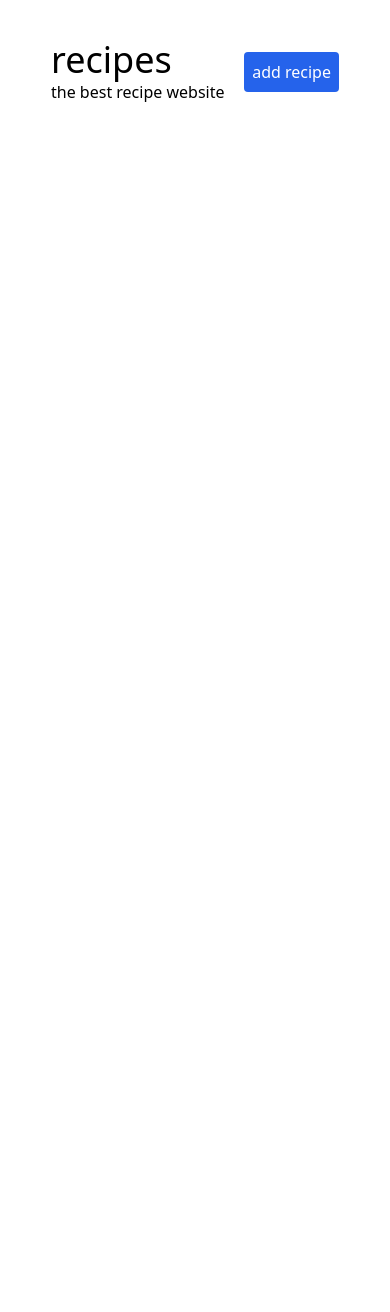
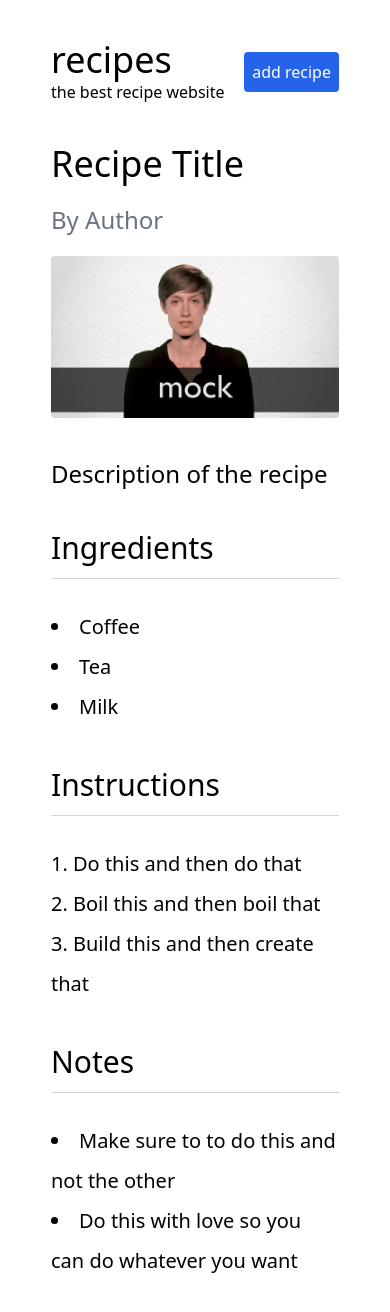
Before and after one commit to sebasmoles/recipes-web-app, a Vue app: page /recipe in a window 390 px wide. Shown: the top 1312 px of the page. Before the commit the page ends 844 px from the top, so only its background shows below. Built offline with nearby package versions, Linux system fonts and the light colour scheme.

Commit message:
add recipe view but no responsive

```diff
--- a/src/components/Recipe.vue
+++ b/src/components/Recipe.vue
@@ -0,0 +1,42 @@
+<template>
+    <div class="mt-10">
+        <div class="mb-10">
+            <h1 class="text-4xl mb-5 font-medium">Recipe Title</h1>
+            <h2 class="text-2xl mb-5 text-gray-500">By Author</h2>
+            <img class="mb-10 max-w-full rounded" src="../assets/test-image.jpeg" alt="Recipe Image">
+            <p class="text-2xl">Description of the recipe</p>
+        </div>
+
+        <div class="mb-10">
+            <h3 class="text-3xl mb-7 font-medium border-b border-gray-300 pb-3">Ingredients</h3>
+            <ul class="text-xl list-disc list-inside leading-loose">
+                <li>Coffee</li>
+                <li>Tea</li>
+                <li>Milk</li>
+            </ul>
+        </div>
+
+        <div class="mb-10">
+            <h3 class="text-3xl mb-7 font-medium border-b border-gray-300 pb-3">Instructions</h3>
+            <ol class="text-xl list-decimal list-inside leading-loose">
+                <li>Do this and then do that</li>
+                <li>Boil this and then boil that</li>
+                <li>Build this and then create that</li>
+            </ol>
+        </div>
+
+        <div class="mb-10">
+             <h3 class="text-3xl mb-7 font-medium border-b border-gray-300 pb-3">Notes</h3>
+             <ul class="text-xl list-disc list-inside leading-loose">
+                <li>Make sure to to do this and not the other</li>
+                <li>Do this with love so you can do whatever you want</li>
+            </ul>
+        </div>
+    </div>
+</template>
+
+<script>
+    export default {
+        name: 'Recipe'
+    }
+</script>
--- /dev/null
+++ b/src/components/RecipeForm.vue
@@ -0,0 +1,11 @@
+<template>
+    <div class="mt-20">
+        Hi from Recipe form
+    </div>
+</template>
+
+<script>
+  export default {
+    name: "RecipeForm"
+  };
+</script>
--- a/src/components/Recipes.vue
+++ b/src/components/Recipes.vue
@@ -4,8 +4,8 @@
             <img class="rounded-t object-cover" src="../assets/test-image.jpeg" alt="whatever">
             <div class="p-6 sm:flex sm:justify-center sm:items-center sm:flex-col">
                 <h3 class="font-bold text-2xl mb-4">Recipe example</h3>
-                <p class="mb-5 sm:text-center h-sm">Description of the recipe, very delicious one nad i am happy witgh this reccipe for real </p>
-                <button class="rounded p-2 border-blue-600 border-2 font-semibold hover:bg-blue-600 hover:text-white">View this recipe</button>
+                <p class="mb-5 text-lg sm:text-center h-sm">Description of the recipe, very delicious one nad i am happy witgh this reccipe for real </p>
+                <button @click="$router.push('recipe')" class="rounded p-2 text-lg border-blue-600 border-2 font-semibold hover:bg-blue-600 hover:text-white">View this recipe</button>
             </div>
         </div>
     </div>
@@ -21,7 +21,12 @@
                     2,
                     3,
                     4,
-                    5
+                    5,
+                    6,
+                    7,
+                    8,
+                    9,
+                    10
                 ]
             }
         }
--- a/src/router/index.js
+++ b/src/router/index.js
@@ -1,6 +1,8 @@
 import { createRouter, createWebHistory } from "vue-router";
 import Home from "../views/Home.vue";
-import AddRecipe from "../views/AddRecipe.vue"
+import AddRecipe from "../views/AddRecipe.vue";
+import ViewRecipe from "../views/ViewRecipe.vue";
+
 
 const routes = [
   {
@@ -12,6 +14,11 @@ const routes = [
     path: "/add-recipe",
     name: "AddRecipe",
     component: AddRecipe
+  },
+  {
+    path: "/recipe",
+    name: "ViewRecipe",
+    component: ViewRecipe
   }
 ];
 
--- a/src/views/AddRecipe.vue
+++ b/src/views/AddRecipe.vue
@@ -1,11 +1,16 @@
 <template>
-    <div class="mt-20">
-         Hi, I am just saying hi from Add recipes page!
-    </div>
+    <RecipeForm />
 </template>
 
 <script>
+    import RecipeForm from '../components/RecipeForm.vue'
     export default {
-        name: "AddRecipe"
+        name: "AddRecipe",
+        components: {
+            RecipeForm
+        },
+        mounted () {
+            window.scrollTo(0, 0)
+        }
     };
 </script>
--- /dev/null
+++ b/src/views/ViewRecipe.vue
@@ -0,0 +1,16 @@
+<template>
+    <Recipe />
+</template>
+
+<script>
+  import Recipe from '../components/Recipe.vue';
+  export default {
+      name: "ViewRecipe",
+      components: {
+        Recipe
+      },
+      mounted () {
+        window.scrollTo(0, 0)
+      }
+  };
+</script>
```
